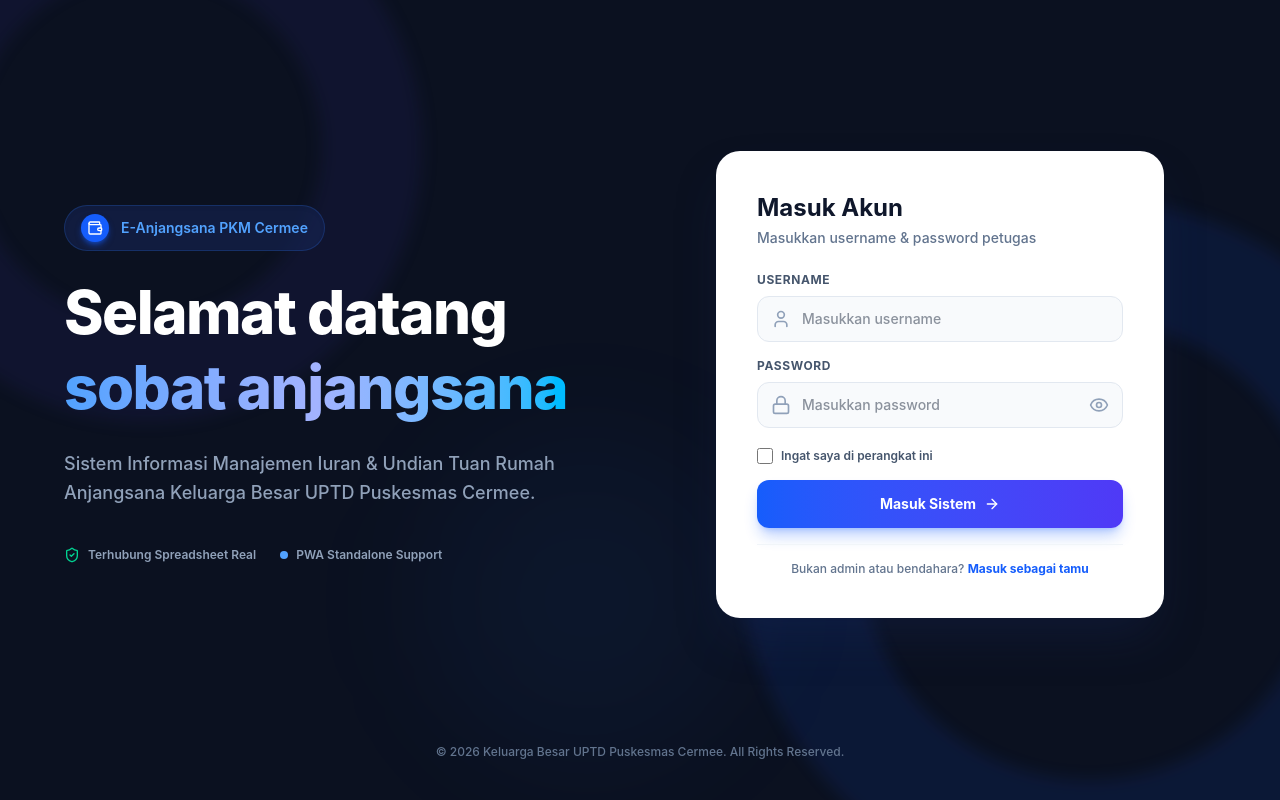
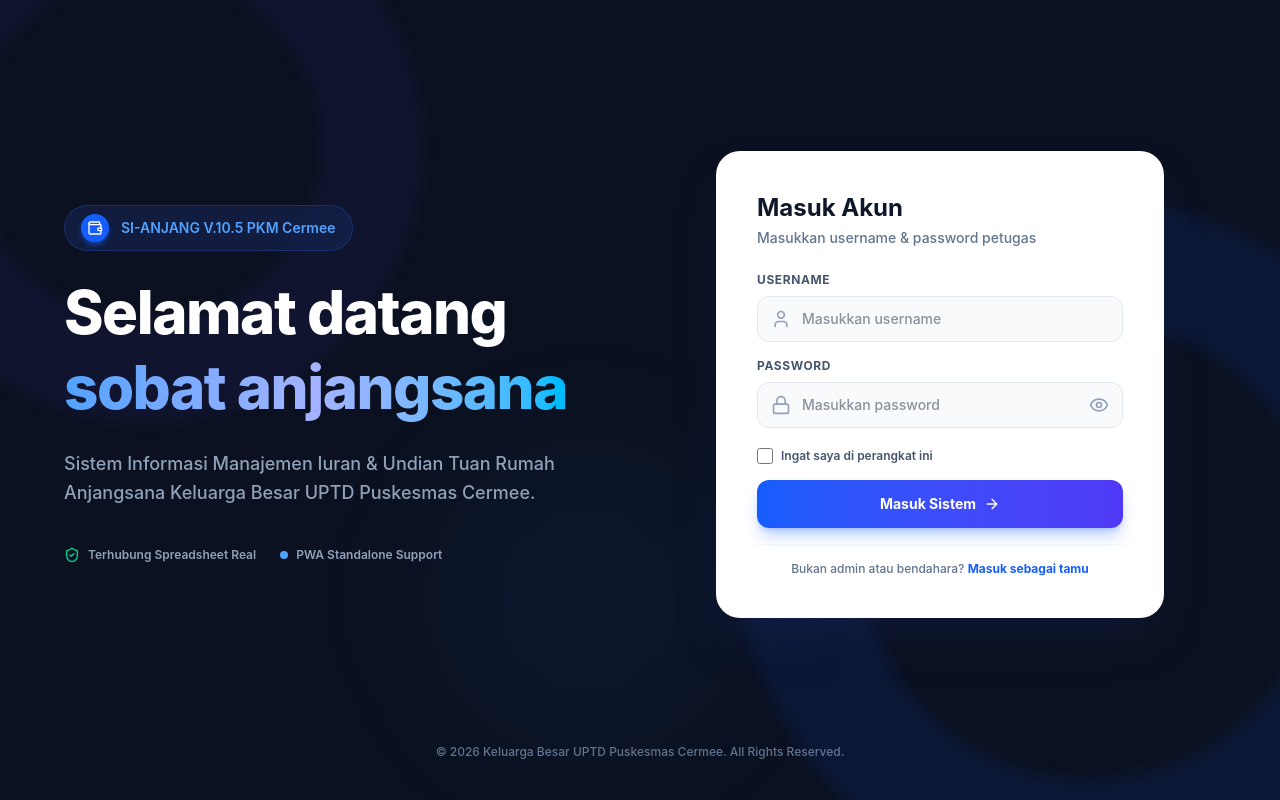
Before and after one commit to wildanishaq31-spec/si-anjang, a React (Vite) app: page / in a window 1280 px wide. Built offline with nearby package versions, Linux system fonts and the light colour scheme; no server answers.

Commit message:
chore(branding): rename all app titles and badges to SI-ANJANG V.10.5

```diff
--- a/index.html
+++ b/index.html
@@ -6,11 +6,11 @@
     <link rel="apple-touch-icon" href="/apple-touch-icon.png" />
     <meta name="viewport" content="width=device-width, initial-scale=1.0, maximum-scale=1.0, user-scalable=no" />
     <meta name="theme-color" content="#111536" />
-    <meta name="description" content="Sistem Informasi Manajemen Iuran & Undian Anjangsana UPTD Puskesmas Cermee" />
+    <meta name="description" content="Sistem Informasi Manajemen Iuran & Undian Anjangsana (SI-ANJANG V.10.5) UPTD Puskesmas Cermee" />
     <link rel="preconnect" href="https://fonts.googleapis.com">
     <link rel="preconnect" href="https://fonts.gstatic.com" crossorigin>
     <link href="https://fonts.googleapis.com/css2?family=Plus+Jakarta+Sans:wght@400;500;600;700;800&display=swap" rel="stylesheet">
-    <title>E-Anjangsana — UPTD Puskesmas Cermee</title>
+    <title>SI-ANJANG V.10.5 — UPTD Puskesmas Cermee</title>
   </head>
   <body class="bg-[#0b1120] text-slate-800 antialiased font-sans selection:bg-blue-600 selection:text-white">
     <div id="root"></div>
--- a/src/components/Navbar.jsx
+++ b/src/components/Navbar.jsx
@@ -43,7 +43,7 @@ export default function Navbar({ isSyncing, onSync }) {
           </button>
         )}
         <div className="text-xs font-semibold text-slate-400">
-          E-Anjangsana • UPTD Puskesmas Cermee
+          SI-ANJANG V.10.5 • UPTD Puskesmas Cermee
         </div>
       </div>
     </header>
--- a/src/components/Sidebar.jsx
+++ b/src/components/Sidebar.jsx
@@ -72,8 +72,8 @@ export default function Sidebar({
             </div>
             <div>
               <h1 className="font-bold text-lg leading-tight tracking-tight text-white flex items-center gap-1.5">
-                E-Anjangsana
-                <span className="text-[10px] font-extrabold bg-blue-500/20 text-blue-300 px-1.5 py-0.5 rounded-sm border border-blue-400/20">V.10</span>
+                SI-ANJANG
+                <span className="text-[10px] font-extrabold bg-blue-500/20 text-blue-300 px-1.5 py-0.5 rounded-sm border border-blue-400/20">V.10.5</span>
               </h1>
               <p className="text-xs text-slate-400 font-medium">UPTD Puskesmas Cermee</p>
             </div>
--- a/src/components/SplashScreen.jsx
+++ b/src/components/SplashScreen.jsx
@@ -144,7 +144,7 @@ export default function SplashScreen({ onFinish }) {
 
           {/* Footer Note */}
           <div className="text-[10px] text-slate-400 text-center font-medium tracking-wide">
-            E-ANJANGSANA V.10 • KELUARGA BESAR PKM CERMEE
+            SI-ANJANG V.10.5 • KELUARGA BESAR PKM CERMEE
           </div>
         </div>
       </div>
--- a/src/pages/Dashboard.jsx
+++ b/src/pages/Dashboard.jsx
@@ -67,7 +67,7 @@ export default function Dashboard({ stats, loading, onNavigate, currentUser }) {
           </h2>
 
           <p className="mt-2 text-sm sm:text-base text-blue-100/90 leading-relaxed font-medium">
-            {data.info || 'Selamat datang di sistem manajemen iuran & undian E-Anjangsana.'}
+            {data.info || 'Selamat datang di sistem manajemen iuran & undian SI-ANJANG V.10.5.'}
           </p>
 
           <div className="mt-5 flex flex-wrap items-center gap-3">
--- a/src/pages/Login.jsx
+++ b/src/pages/Login.jsx
@@ -88,7 +88,7 @@ export default function Login({ onLoginSuccess, onLoginGuest }) {
               <div className="w-7 h-7 rounded-full bg-blue-600 text-white flex items-center justify-center shadow-md shadow-blue-600/50">
                 <Wallet className="w-4 h-4" />
               </div>
-              <span>E-Anjangsana PKM Cermee</span>
+              <span>SI-ANJANG V.10.5 PKM Cermee</span>
             </div>
 
             <h1 className="text-4xl sm:text-5xl lg:text-6xl font-extrabold tracking-tight text-white leading-tight">
--- a/src/pages/Setting.jsx
+++ b/src/pages/Setting.jsx
@@ -241,7 +241,7 @@ export default function Setting({ settings, onSaveInfo, onSaveWA, apiService, lo
               Petunjuk Deploy Google Apps Script:
             </p>
             <ol className="list-decimal list-inside space-y-0.5 text-indigo-700/90 pl-1">
-              <li>Buka Script Editor di Google Spreadsheet <code>E-ANJANGSANA V.10</code>.</li>
+              <li>Buka Script Editor di Google Spreadsheet <code>SI-ANJANG V.10.5</code>.</li>
               <li>Pastikan kode <code>gas/Code.gs</code> yang baru sudah Anda simpan.</li>
               <li>Klik tombol <b>Deploy</b> &gt; <b>Manage deployments</b> (Kelola penerapan) &gt; Edit versi terbaru.</li>
               <li>Pastikan <b>Who has access</b> (Siapa yang memiliki akses) disetel ke: <b>Anyone</b> (Siapa saja).</li>
--- a/src/pages/User.jsx
+++ b/src/pages/User.jsx
@@ -108,7 +108,7 @@ export default function UserManagement({ userList, onSave, onDelete, loading })
         <div>
           <h2 className="text-xl sm:text-2xl font-bold text-slate-900 tracking-tight">Data Akun User</h2>
           <p className="text-xs sm:text-sm text-slate-500 font-medium">
-            Manajemen hak akses akun pengelola sistem E-Anjangsana
+            Manajemen hak akses akun pengelola sistem SI-ANJANG V.10.5
           </p>
         </div>
 
--- a/src/services/api.js
+++ b/src/services/api.js
@@ -42,7 +42,7 @@ export const SEED_KARYAWAN = [
 ];
 
 export const SEED_SETTINGS = {
-  info_dashboard: 'Selamat datang di sistem E-Anjangsana UPTD Puskesmas Cermee. Silakan cek tunggakan iuran dan undian tuan rumah.',
+  info_dashboard: 'Selamat datang di sistem SI-ANJANG V.10.5 UPTD Puskesmas Cermee. Silakan cek tunggakan iuran dan undian tuan rumah.',
   wa_template: `*PEMBERITAHUAN IURAN ANJANGSANA*
 UPTD Puskesmas Cermee
 
@@ -189,7 +189,7 @@ export function calculateLocalDashboardStats(customData = {}) {
     saldo: totalIuranBulanIni - pengeluaranBulanIni,
     belumGiliran,
     aktivitas,
-    info: settings.info_dashboard || "Selamat datang di E-Anjangsana!",
+    info: settings.info_dashboard || "Selamat datang di SI-ANJANG V.10.5!",
     wa_template: settings.wa_template || "",
     bulanAktif: namaBulanAktif,
     bulanPengeluaran: namaBulanPengeluaran
--- a/vite.config.js
+++ b/vite.config.js
@@ -12,9 +12,9 @@ export default defineConfig({
       registerType: 'autoUpdate',
       includeAssets: ['favicon.ico', 'icon.svg', 'apple-touch-icon.png'],
       manifest: {
-        name: 'E-Anjangsana PKM Cermee',
-        short_name: 'E-Anjangsana',
-        description: 'Sistem Informasi Manajemen Iuran & Undian Anjangsana UPTD Puskesmas Cermee',
+        name: 'SI-ANJANG V.10.5 PKM Cermee',
+        short_name: 'SI-ANJANG',
+        description: 'Sistem Informasi Manajemen Iuran & Undian Anjangsana (SI-ANJANG V.10.5) UPTD Puskesmas Cermee',
         theme_color: '#111536',
         background_color: '#0b1120',
         display: 'standalone',
```
Also changed, not shown: public/icon.svg.
